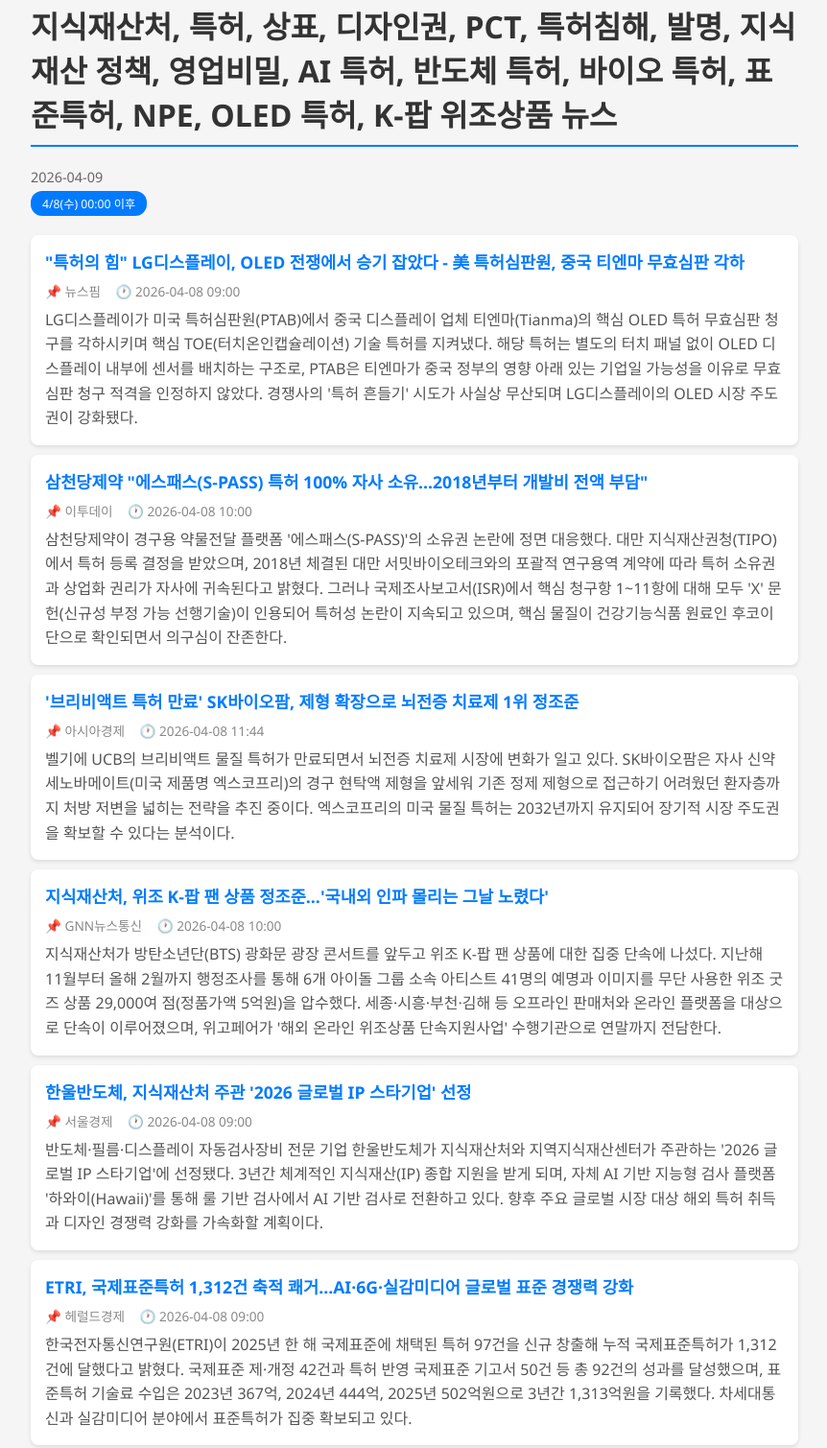
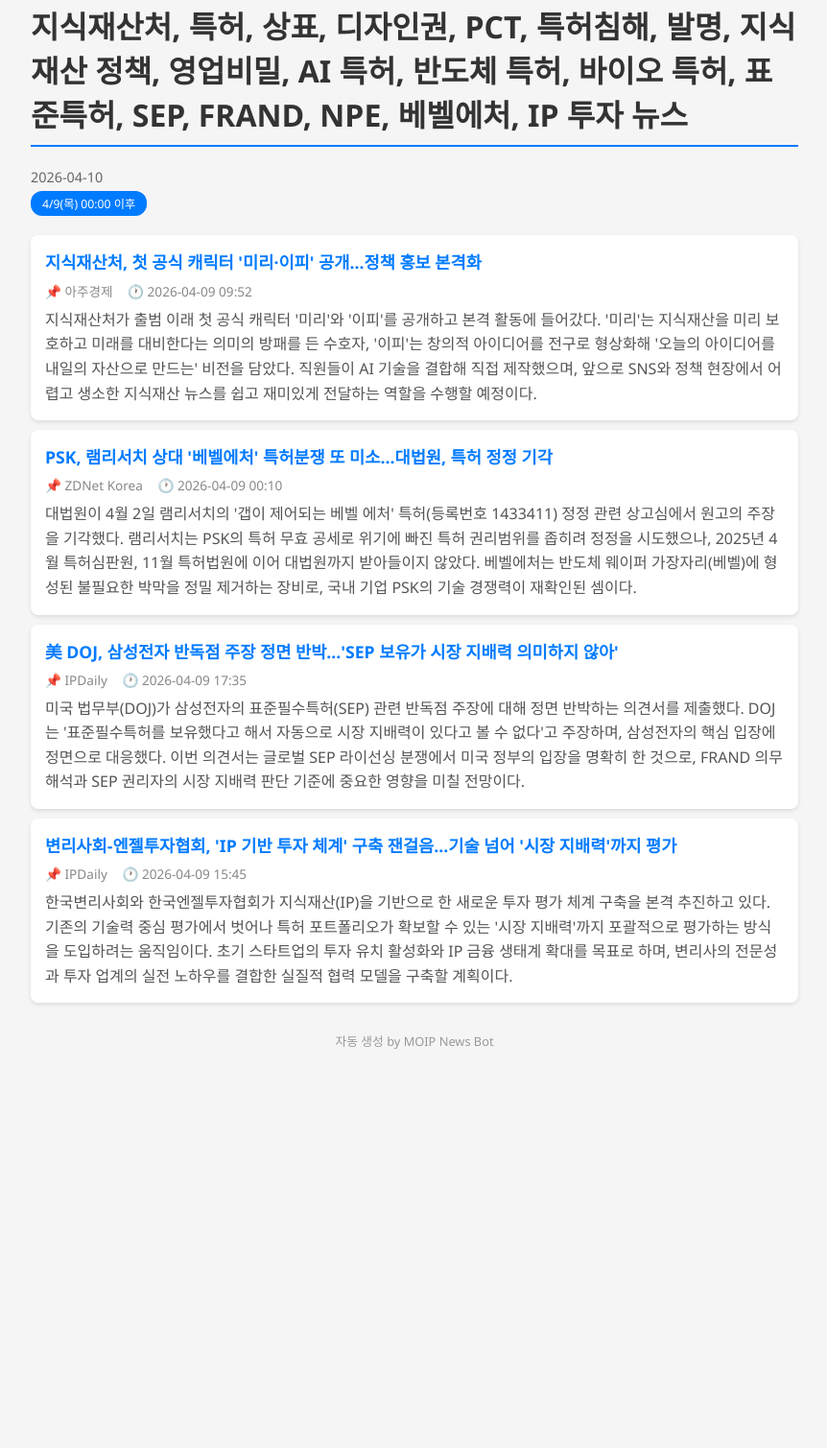
Before and after one commit to myj0702/MOIP_news_bot, a plain HTML site: page docs/index.html in a window 1280 px wide. Shown: the part 38-1547 px from the top of the page at 96% size, without its empty margins (208-1070 px from the left). After the commit the page ends 1152 px from the top, so only its background shows below. Drawn offline with Linux system fonts and the light colour scheme.

Commit message:
뉴스 업데이트: 2026-04-10

```diff
--- a/docs/index.html
+++ b/docs/index.html
@@ -3,7 +3,7 @@
 <head>
     <meta charset="UTF-8">
     <meta name="viewport" content="width=device-width, initial-scale=1.0">
-    <title>지식재산처, 특허, 상표, 디자인권, PCT, 특허침해, 발명, 지식재산 정책, 영업비밀, AI 특허, 반도체 특허, 바이오 특허, 표준특허, NPE, OLED 특허, K-팝 위조상품 뉴스 - 2026-04-09</title>
+    <title>지식재산처, 특허, 상표, 디자인권, PCT, 특허침해, 발명, 지식재산 정책, 영업비밀, AI 특허, 반도체 특허, 바이오 특허, 표준특허, SEP, FRAND, NPE, 베벨에처, IP 투자 뉴스 - 2026-04-10</title>
     <style>
         body { font-family: 'Segoe UI', sans-serif; max-width: 800px; margin: 0 auto; padding: 20px; background: #f5f5f5; }
         h1 { color: #333; border-bottom: 2px solid #007bff; padding-bottom: 10px; }
@@ -20,66 +20,48 @@
     </style>
 </head>
 <body>
-    <h1>지식재산처, 특허, 상표, 디자인권, PCT, 특허침해, 발명, 지식재산 정책, 영업비밀, AI 특허, 반도체 특허, 바이오 특허, 표준특허, NPE, OLED 특허, K-팝 위조상품 뉴스</h1>
+    <h1>지식재산처, 특허, 상표, 디자인권, PCT, 특허침해, 발명, 지식재산 정책, 영업비밀, AI 특허, 반도체 특허, 바이오 특허, 표준특허, SEP, FRAND, NPE, 베벨에처, IP 투자 뉴스</h1>
     <div class="meta">
-        <div>2026-04-09</div>
+        <div>2026-04-10</div>
 
-        <span class="time-range">4/8(수) 00:00 이후</span>
+        <span class="time-range">4/9(목) 00:00 이후</span>
 
     </div>
 
     <div class="article">
-        <h2><a href="https://www.newspim.com/news/view/20260408000485" target="_blank">"특허의 힘" LG디스플레이, OLED 전쟁에서 승기 잡았다 - 美 특허심판원, 중국 티엔마 무효심판 각하</a></h2>
+        <h2><a href="https://www.ajunews.com/view/20260409095234407" target="_blank">지식재산처, 첫 공식 캐릭터 '미리·이피' 공개…정책 홍보 본격화</a></h2>
         <div class="article-meta">
-            <span>📌 뉴스핌</span>
-            <span>🕐 2026-04-08 09:00</span>
+            <span>📌 아주경제</span>
+            <span>🕐 2026-04-09 09:52</span>
         </div>
-        <p class="summary">LG디스플레이가 미국 특허심판원(PTAB)에서 중국 디스플레이 업체 티엔마(Tianma)의 핵심 OLED 특허 무효심판 청구를 각하시키며 핵심 TOE(터치온인캡슐레이션) 기술 특허를 지켜냈다. 해당 특허는 별도의 터치 패널 없이 OLED 디스플레이 내부에 센서를 배치하는 구조로, PTAB은 티엔마가 중국 정부의 영향 아래 있는 기업일 가능성을 이유로 무효심판 청구 적격을 인정하지 않았다. 경쟁사의 '특허 흔들기' 시도가 사실상 무산되며 LG디스플레이의 OLED 시장 주도권이 강화됐다.</p>
+        <p class="summary">지식재산처가 출범 이래 첫 공식 캐릭터 '미리'와 '이피'를 공개하고 본격 활동에 들어갔다. '미리'는 지식재산을 미리 보호하고 미래를 대비한다는 의미의 방패를 든 수호자, '이피'는 창의적 아이디어를 전구로 형상화해 '오늘의 아이디어를 내일의 자산으로 만드는' 비전을 담았다. 직원들이 AI 기술을 결합해 직접 제작했으며, 앞으로 SNS와 정책 현장에서 어렵고 생소한 지식재산 뉴스를 쉽고 재미있게 전달하는 역할을 수행할 예정이다.</p>
     </div>
 
     <div class="article">
-        <h2><a href="https://www.etoday.co.kr/news/view/2573688" target="_blank">삼천당제약 "에스패스(S-PASS) 특허 100% 자사 소유…2018년부터 개발비 전액 부담"</a></h2>
+        <h2><a href="https://zdnet.co.kr/view/?no=20260408234842" target="_blank">PSK, 램리서치 상대 '베벨에처' 특허분쟁 또 미소…대법원, 특허 정정 기각</a></h2>
         <div class="article-meta">
-            <span>📌 이투데이</span>
-            <span>🕐 2026-04-08 10:00</span>
+            <span>📌 ZDNet Korea</span>
+            <span>🕐 2026-04-09 00:10</span>
         </div>
-        <p class="summary">삼천당제약이 경구용 약물전달 플랫폼 '에스패스(S-PASS)'의 소유권 논란에 정면 대응했다. 대만 지식재산권청(TIPO)에서 특허 등록 결정을 받았으며, 2018년 체결된 대만 서밋바이오테크와의 포괄적 연구용역 계약에 따라 특허 소유권과 상업화 권리가 자사에 귀속된다고 밝혔다. 그러나 국제조사보고서(ISR)에서 핵심 청구항 1~11항에 대해 모두 'X' 문헌(신규성 부정 가능 선행기술)이 인용되어 특허성 논란이 지속되고 있으며, 핵심 물질이 건강기능식품 원료인 후코이단으로 확인되면서 의구심이 잔존한다.</p>
+        <p class="summary">대법원이 4월 2일 램리서치의 '갭이 제어되는 베벨 에처' 특허(등록번호 1433411) 정정 관련 상고심에서 원고의 주장을 기각했다. 램리서치는 PSK의 특허 무효 공세로 위기에 빠진 특허 권리범위를 좁히려 정정을 시도했으나, 2025년 4월 특허심판원, 11월 특허법원에 이어 대법원까지 받아들이지 않았다. 베벨에처는 반도체 웨이퍼 가장자리(베벨)에 형성된 불필요한 박막을 정밀 제거하는 장비로, 국내 기업 PSK의 기술 경쟁력이 재확인된 셈이다.</p>
     </div>
 
     <div class="article">
-        <h2><a href="https://www.asiae.co.kr/article/2026040807401430591" target="_blank">'브리비액트 특허 만료' SK바이오팜, 제형 확장으로 뇌전증 치료제 1위 정조준</a></h2>
+        <h2><a href="https://www.ipdaily.co.kr/2026/04/09/17/35/29/47513/" target="_blank">美 DOJ, 삼성전자 반독점 주장 정면 반박…'SEP 보유가 시장 지배력 의미하지 않아'</a></h2>
         <div class="article-meta">
-            <span>📌 아시아경제</span>
-            <span>🕐 2026-04-08 11:44</span>
+            <span>📌 IPDaily</span>
+            <span>🕐 2026-04-09 17:35</span>
         </div>
-        <p class="summary">벨기에 UCB의 브리비액트 물질 특허가 만료되면서 뇌전증 치료제 시장에 변화가 일고 있다. SK바이오팜은 자사 신약 세노바메이트(미국 제품명 엑스코프리)의 경구 현탁액 제형을 앞세워 기존 정제 제형으로 접근하기 어려웠던 환자층까지 처방 저변을 넓히는 전략을 추진 중이다. 엑스코프리의 미국 물질 특허는 2032년까지 유지되어 장기적 시장 주도권을 확보할 수 있다는 분석이다.</p>
+        <p class="summary">미국 법무부(DOJ)가 삼성전자의 표준필수특허(SEP) 관련 반독점 주장에 대해 정면 반박하는 의견서를 제출했다. DOJ는 '표준필수특허를 보유했다고 해서 자동으로 시장 지배력이 있다고 볼 수 없다'고 주장하며, 삼성전자의 핵심 입장에 정면으로 대응했다. 이번 의견서는 글로벌 SEP 라이선싱 분쟁에서 미국 정부의 입장을 명확히 한 것으로, FRAND 의무 해석과 SEP 권리자의 시장 지배력 판단 기준에 중요한 영향을 미칠 전망이다.</p>
     </div>
 
     <div class="article">
-        <h2><a href="https://www.gnnnews.kr/163769" target="_blank">지식재산처, 위조 K-팝 팬 상품 정조준…'국내외 인파 몰리는 그날 노렸다'</a></h2>
+        <h2><a href="https://www.ipdaily.co.kr/2026/04/09/15/45/00/47462/" target="_blank">변리사회-엔젤투자협회, 'IP 기반 투자 체계' 구축 잰걸음…기술 넘어 '시장 지배력'까지 평가</a></h2>
         <div class="article-meta">
-            <span>📌 GNN뉴스통신</span>
-            <span>🕐 2026-04-08 10:00</span>
+            <span>📌 IPDaily</span>
+            <span>🕐 2026-04-09 15:45</span>
         </div>
-        <p class="summary">지식재산처가 방탄소년단(BTS) 광화문 광장 콘서트를 앞두고 위조 K-팝 팬 상품에 대한 집중 단속에 나섰다. 지난해 11월부터 올해 2월까지 행정조사를 통해 6개 아이돌 그룹 소속 아티스트 41명의 예명과 이미지를 무단 사용한 위조 굿즈 상품 29,000여 점(정품가액 5억원)을 압수했다. 세종·시흥·부천·김해 등 오프라인 판매처와 온라인 플랫폼을 대상으로 단속이 이루어졌으며, 위고페어가 '해외 온라인 위조상품 단속지원사업' 수행기관으로 연말까지 전담한다.</p>
-    </div>
-
-    <div class="article">
-        <h2><a href="https://www.sedaily.com/article/20029716" target="_blank">한울반도체, 지식재산처 주관 '2026 글로벌 IP 스타기업' 선정</a></h2>
-        <div class="article-meta">
-            <span>📌 서울경제</span>
-            <span>🕐 2026-04-08 09:00</span>
-        </div>
-        <p class="summary">반도체·필름·디스플레이 자동검사장비 전문 기업 한울반도체가 지식재산처와 지역지식재산센터가 주관하는 '2026 글로벌 IP 스타기업'에 선정됐다. 3년간 체계적인 지식재산(IP) 종합 지원을 받게 되며, 자체 AI 기반 지능형 검사 플랫폼 '하와이(Hawaii)'를 통해 룰 기반 검사에서 AI 기반 검사로 전환하고 있다. 향후 주요 글로벌 시장 대상 해외 특허 취득과 디자인 경쟁력 강화를 가속화할 계획이다.</p>
-    </div>
-
-    <div class="article">
-        <h2><a href="https://biz.heraldcorp.com/article/10712157" target="_blank">ETRI, 국제표준특허 1,312건 축적 쾌거…AI·6G·실감미디어 글로벌 표준 경쟁력 강화</a></h2>
-        <div class="article-meta">
-            <span>📌 헤럴드경제</span>
-            <span>🕐 2026-04-08 09:00</span>
-        </div>
-        <p class="summary">한국전자통신연구원(ETRI)이 2025년 한 해 국제표준에 채택된 특허 97건을 신규 창출해 누적 국제표준특허가 1,312건에 달했다고 밝혔다. 국제표준 제·개정 42건과 특허 반영 국제표준 기고서 50건 등 총 92건의 성과를 달성했으며, 표준특허 기술료 수입은 2023년 367억, 2024년 444억, 2025년 502억원으로 3년간 1,313억원을 기록했다. 차세대통신과 실감미디어 분야에서 표준특허가 집중 확보되고 있다.</p>
+        <p class="summary">한국변리사회와 한국엔젤투자협회가 지식재산(IP)을 기반으로 한 새로운 투자 평가 체계 구축을 본격 추진하고 있다. 기존의 기술력 중심 평가에서 벗어나 특허 포트폴리오가 확보할 수 있는 '시장 지배력'까지 포괄적으로 평가하는 방식을 도입하려는 움직임이다. 초기 스타트업의 투자 유치 활성화와 IP 금융 생태계 확대를 목표로 하며, 변리사의 전문성과 투자 업계의 실전 노하우를 결합한 실질적 협력 모델을 구축할 계획이다.</p>
     </div>
 
     <footer>자동 생성 by MOIP News Bot</footer>
```
